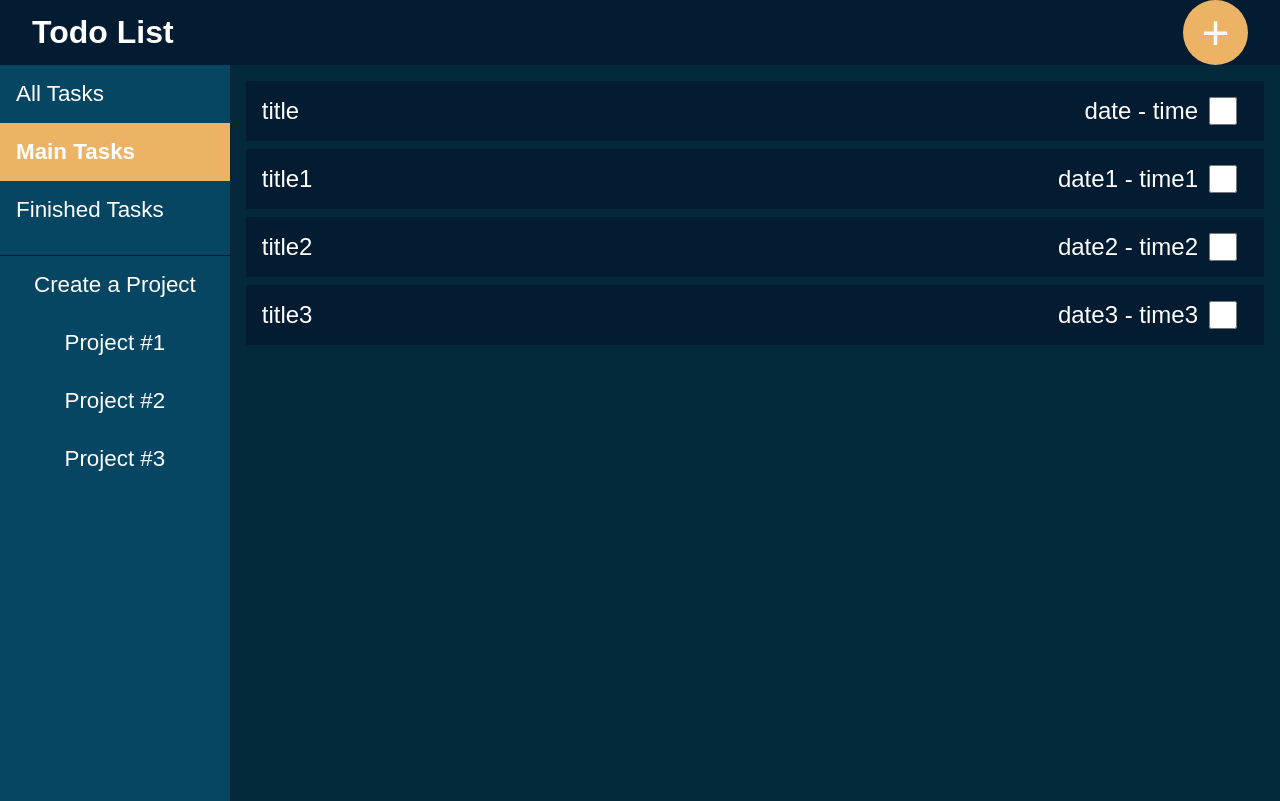
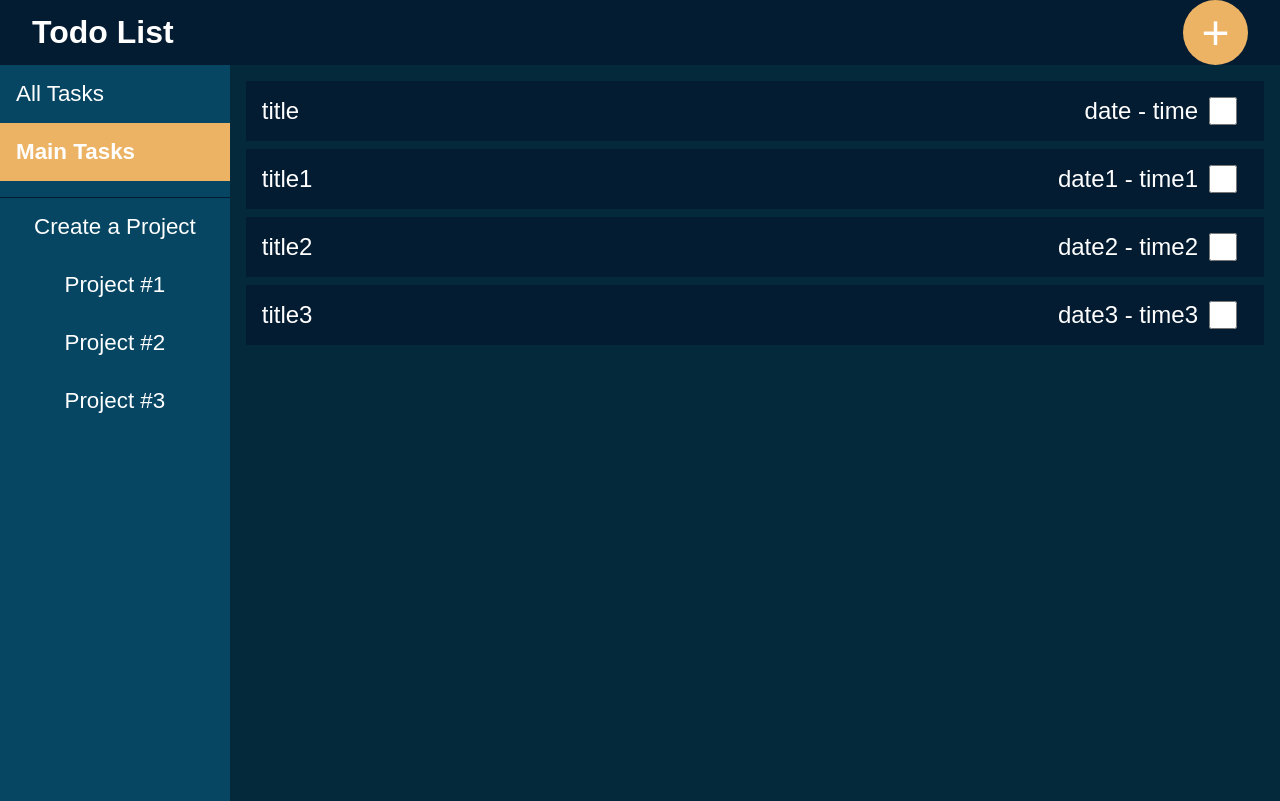
Before and after one commit to JohnServo24/todo-list, a website built with webpack: page src/template.html in a window 1280 px wide. Built offline with nearby package versions, Linux system fonts and the light colour scheme.

Commit message:
removed finished items

```diff
--- a/src/template.html
+++ b/src/template.html
@@ -22,7 +22,6 @@
                 <ul class="sidebar__list">
                     <li class="sidebar__item">All Tasks</li>
                     <li class="sidebar__item sidebar__item--active">Main Tasks</li>
-                    <li class="sidebar__item">Finished Tasks</li>
                 </ul>
             </div>
             <div class="sidebar__projects">
```
